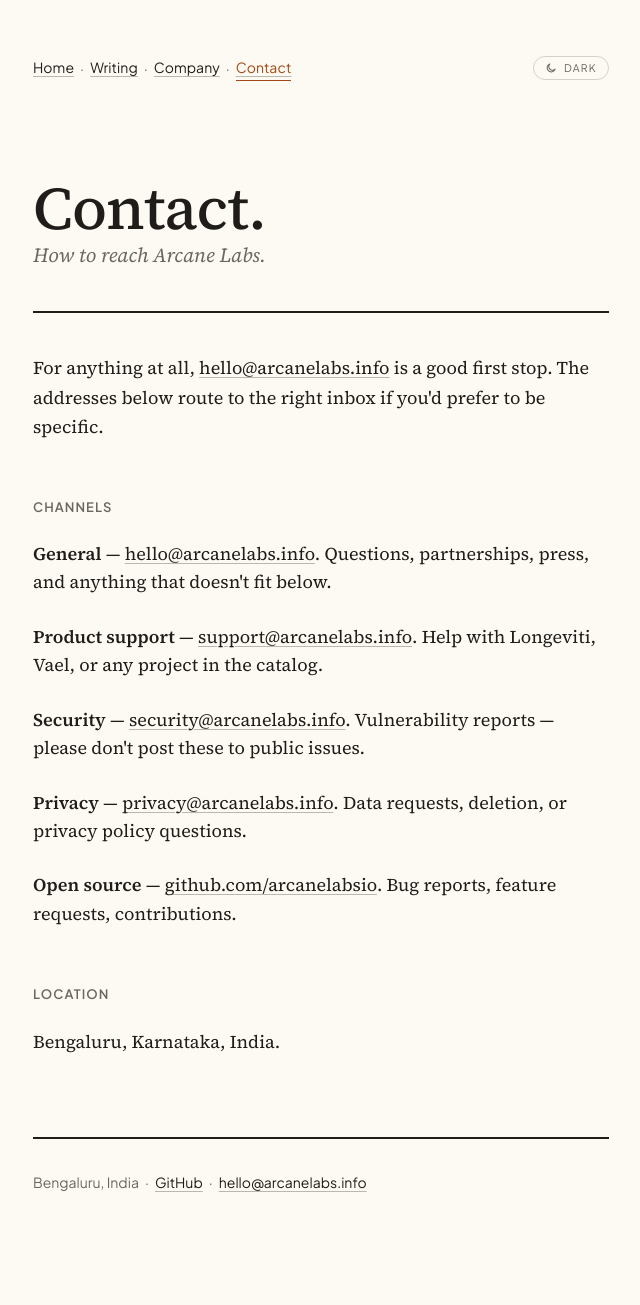
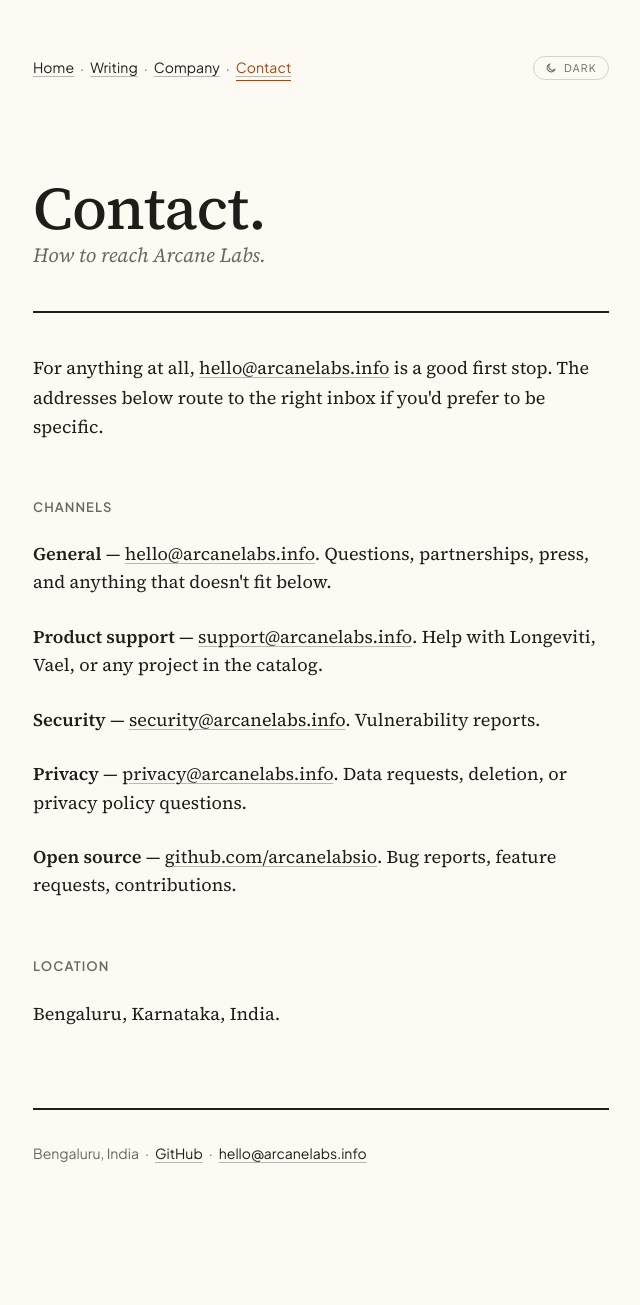
Before and after one commit to arcanelabsio/arcanelabs.info, a Jekyll site: the page built from contact.html, in a window 1280 px wide. Shown: the whole page, without its empty margins (319-959 px from the left). Built offline with Jekyll 4.4.1, drawn with Linux system fonts in a browser that asks for light colours; after the commit the page ends 1277 px from its top, so only the background shows below that.

Commit message:
docs(contact): trim security line
Drop the 'please don't post these to public issues' clause — it reads
defensive against a scenario that doesn't match the page's voice.
Anyone reaching the security email already knows why they're there.

```diff
--- a/contact.html
+++ b/contact.html
@@ -30,8 +30,7 @@
     </li>
     <li>
       <strong>Security</strong> — <a href="mailto:security@arcanelabs.info">security@arcanelabs.info</a>.
-      Vulnerability reports — please don't post these to public
-      issues.
+      Vulnerability reports.
     </li>
     <li>
       <strong>Privacy</strong> — <a href="mailto:privacy@arcanelabs.info">privacy@arcanelabs.info</a>.
```
